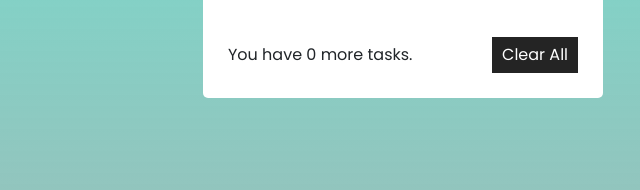
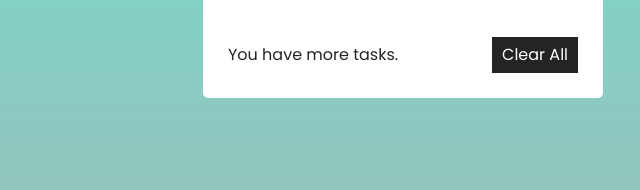
Before and after one commit to happywinn/TodoList, a plain HTML site: page index.html in a window 1280 px wide. Shown: the part 198-388 px from the top of the page, 237-877 px from the left. Drawn offline with nearby package versions, Linux system fonts and the light colour scheme.

Commit message:
Update index.html
1st changed

```diff
--- a/index.html
+++ b/index.html
@@ -23,7 +23,7 @@
       <ul class="todoList">
       </ul>
      <div class="footer">
-       <span class="tasks">You have 0 more tasks.</span>
+       <span class="tasks">You have more tasks.</span>
        <button class="clearbtn">Clear All</button>
      </div>
   </div>
```
